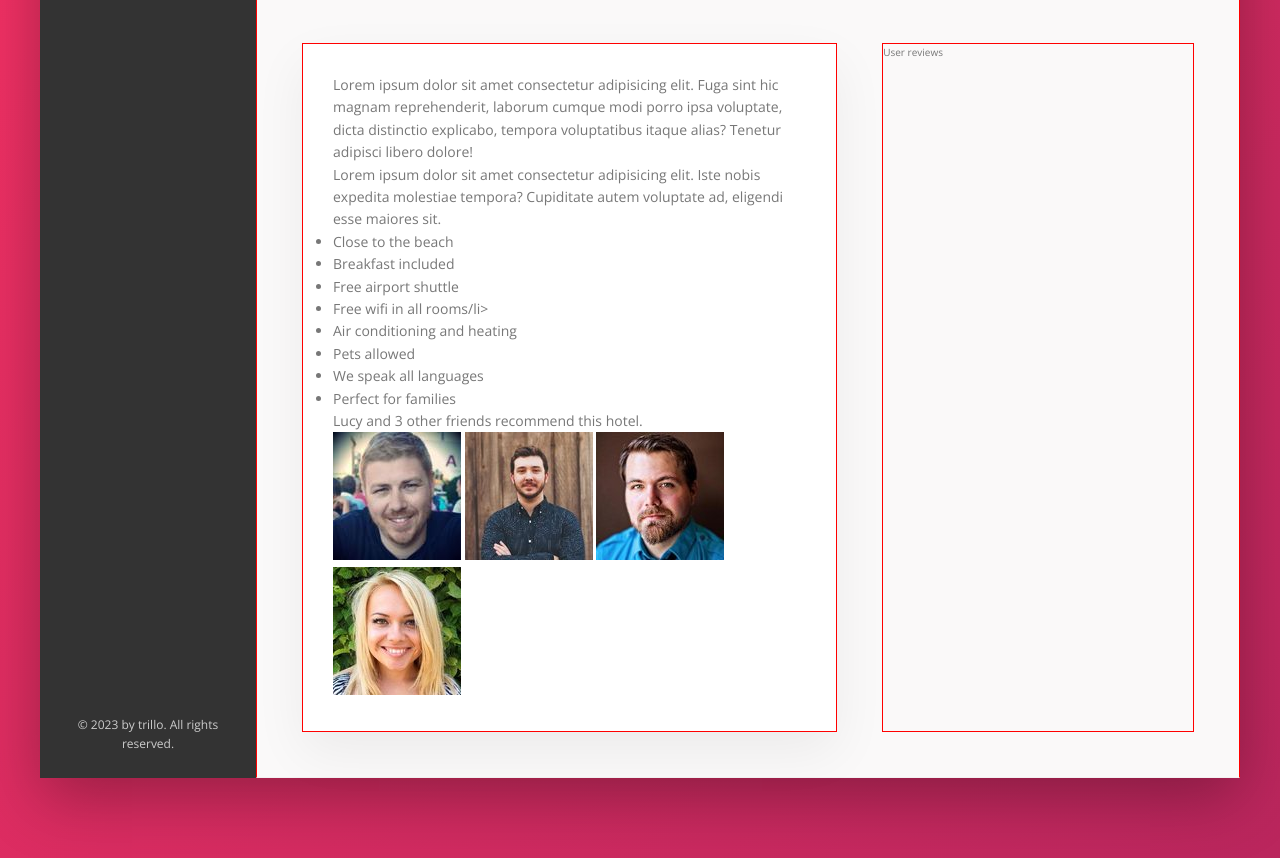
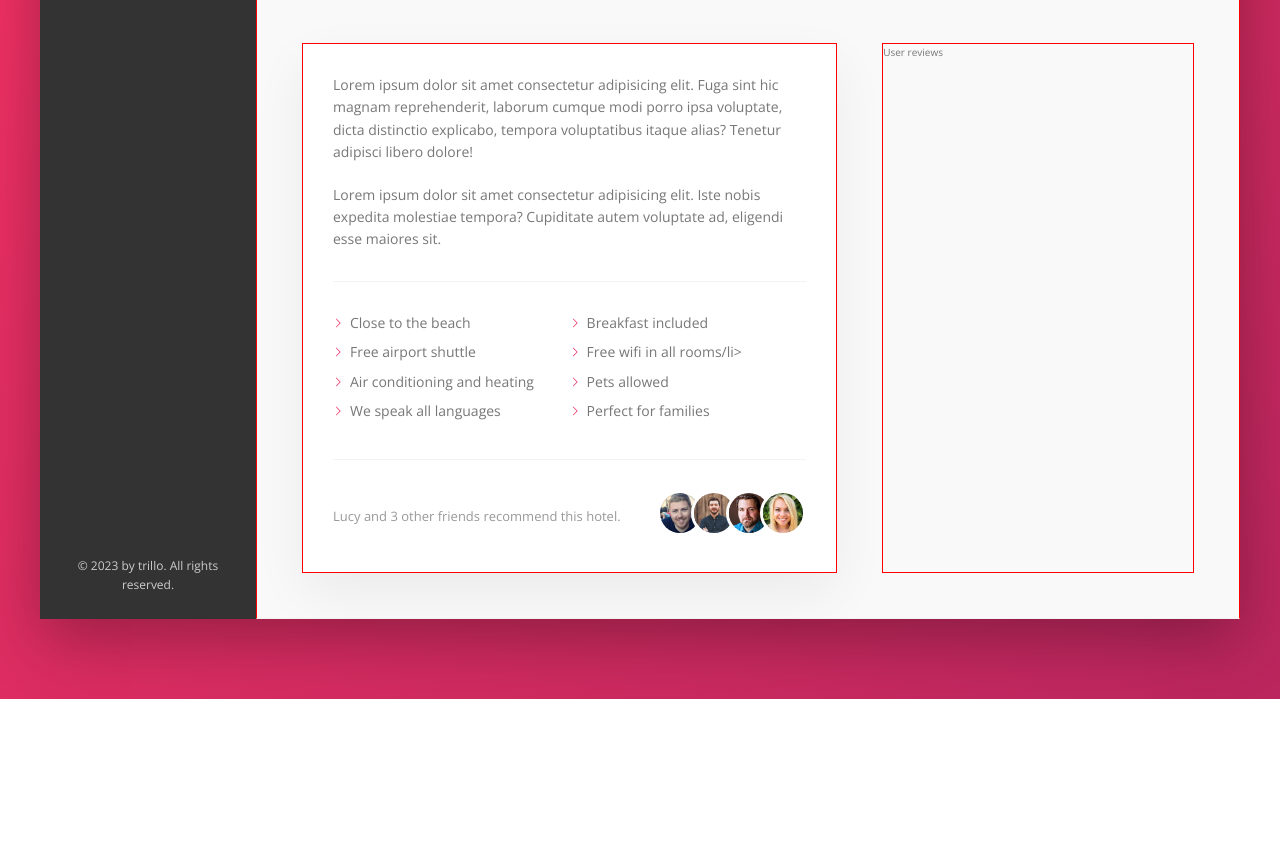
Before and after one commit to AustinWang0120/trillo-flex-site, a website: page index.html in a window 1280 px wide. Shown: the part 605-1463 px from the top of the page. After the commit the page ends 1304 px from the top, so only its background shows below. Drawn offline with nearby package versions, Linux system fonts and the light colour scheme.

Commit message:
build the description section(part 2)

```diff
--- a/index.html
+++ b/index.html
@@ -177,10 +177,11 @@
 								<li class="list__item">We speak all languages</li>
 								<li class="list__item">Perfect for families</li>
 							</ul>
-							<div class="recommend"></div>
+							<div class="recommend">
 								<p class="recommend__count">
 									Lucy and 3 other friends recommend this hotel.
 								</p>
+
 								<div class="recommend__friends">
 									<img
 										src="img/user-3.jpg"
@@ -204,6 +205,7 @@
 									/>
 								</div>
 							</div>
+						</div>
 						<div class="user-reviews">User reviews</div>
 					</div>
 				</main>
--- a/sass/_components.scss
+++ b/sass/_components.scss
@@ -288,3 +288,68 @@
 		box-shadow: none;
 	}
 }
+
+// PARAGRAPH
+.paragraph:not(:nth-of-type(2)) {
+	margin-bottom: 2rem;
+}
+
+// LIST
+.list {
+	margin: 3rem 0;
+	padding: 3rem 0;
+	border-top: var(--line);
+	border-bottom: var(--line);
+	list-style-type: none;
+
+	display: flex;
+	flex-wrap: wrap;
+
+	&__item {
+		flex: 0 0 50%;
+		margin-bottom: 0.7rem;
+
+		&::before {
+			content: "";
+			background-color: var(--color-primary);
+			-webkit-mask-image: url(../img/chevron-thin-right.svg);
+			-webkit-mask-size: cover;
+			mask-image: url(../img/chevron-thin-right.svg);
+			mask-size: cover;
+			// background-image: url(../img/chevron-thin-right.svg);
+			// background-size: cover;
+			display: inline-block;
+			height: 1rem;
+			width: 1rem;
+			margin-right: 0.7rem;
+		}
+	}
+}
+
+// RECOMMEND
+.recommend {
+	font-size: 1.3rem;
+	color: var(--color-grey-dark-3);
+
+	display: flex;
+	align-items: center;
+
+	&__count {
+		margin-right: auto;
+	}
+
+	&__friends {
+	}
+
+	&__photo {
+		box-sizing: content-box;
+		height: 4rem;
+		width: 4rem;
+		border: 3px solid #fff;
+		border-radius: 50%;
+
+		&:not(:last-child) {
+			margin-right: -1.5rem;
+		}
+	}
+}
```
Also changed, not shown: css/style.css. Lines whose indentation alone changed are shown as unchanged.
